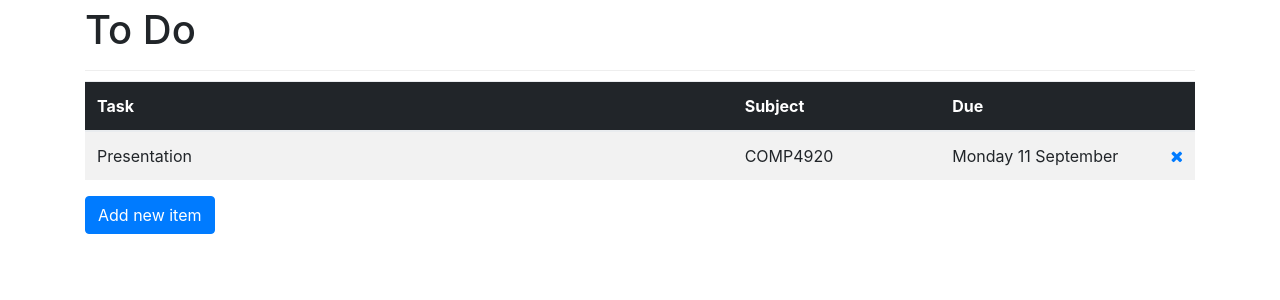
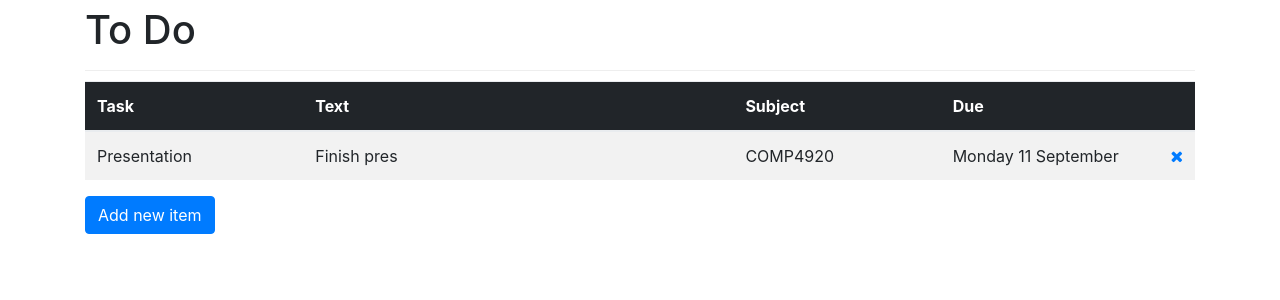
Before and after one commit to william-fan/cs4920-copy, a Flask app: page /todo in a window 1280 px wide. Shown: the part 62-362 px from the top of the page. Run offline with Flask 2, Linux system fonts and the light colour scheme; the visitor is signed in with stand-in values (Sample User, id 1); data comes from the database, SQL or seed files in the repository; data that the repository does not hold is empty; some libraries are stand-ins or nearby versions.

Commit message:
change todo html template, add more todo options

```diff
--- a/classes/ToDo.py
+++ b/classes/ToDo.py
@@ -41,7 +41,7 @@ class ToDo:
 
     @property
     def text(self):
-        return self.text
+        return self._text
 
     @text.setter
     def text(self, text):
--- a/main.py
+++ b/main.py
@@ -95,6 +95,7 @@ def todo():
     tasks = [
         {
             'name': test.name,
+            'text': test.text,
             'subject': test.subject,
             'date': test.end_time
         }
--- a/templates/todo.html
+++ b/templates/todo.html
@@ -9,7 +9,8 @@ To Do
 <table class="table table-striped table-hover">
   <thead class="thead-inverse">
     <tr>
-      <th width="60%">Task</th>
+      <th width="20%">Task</th>
+      <th width="40%">Text</th>
       <th width="19%">Subject</th>
       <th width="20%">Due</th>
       <th width="1%"></th>
@@ -19,6 +20,7 @@ To Do
     {% for task in tasks %}
     <tr>
       <td>{{ task.name }}</td>
+      <td>{{ task.text }}</td>
       <td>{{ task.subject }}</td>
       <td>{{ task.date }}</td>
       <td><a href="#"><i class="fa fa-times"></i></a></td>
@@ -27,7 +29,7 @@ To Do
   </tbody>
 </table>
 
-<a class="btn btn-primary" href="#" role="button">Add new item</a>
+<a class="btn btn-primary" href="/todo/create" role="button">Add new item</a>
 
 <!-- <form class="form-row">
   <div class="col-sm-3">
```
